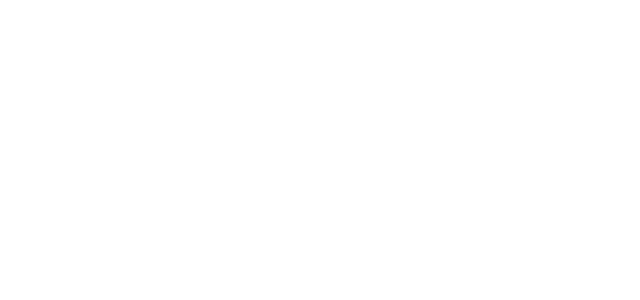
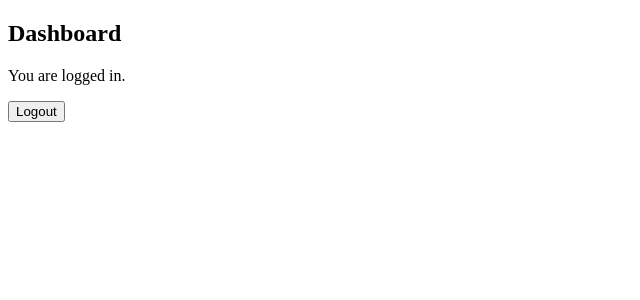
Before and after one commit to Aislinn00/personal_vehicle_management_pj, a React (Vite) app in the folder frontend/: page /dashboard in a window 1280 px wide. Shown: the top 300 px of the page, without its empty margins (0-640 px from the left). Built offline with nearby package versions, Linux system fonts and the light colour scheme; sample sign-in values are in the browser's storage.

Commit message:
implement login and register pages with auth routing and JWT handling

```diff
--- a/frontend/src/App.jsx
+++ b/frontend/src/App.jsx
@@ -2,13 +2,19 @@ import { BrowserRouter, Routes, Route, Navigate } from "react-router-dom";
 import { AuthProvider, useAuth } from "./context/AuthContext";
 import Login from "./auth/Login";
 import Register from "./auth/Register";
+import Dashboard from "./Dashboard";
 
 function AuthRedirect({ children }) {
   const { isAuthenticated } = useAuth();
   return isAuthenticated ? <Navigate to="/dashboard" /> : children;
 }
 
-function App() {
+function PrivateRoute({ children }) {
+  const { isAuthenticated } = useAuth();
+  return isAuthenticated ? children : <Navigate to="/login" />;
+}
+
+export default function App() {
   return (
     <AuthProvider>
       <BrowserRouter>
@@ -29,11 +35,17 @@ function App() {
               </AuthRedirect>
             }
           />
+          <Route
+            path="/dashboard"
+            element={
+              <PrivateRoute>
+                <Dashboard />
+              </PrivateRoute>
+            }
+          />
           <Route path="*" element={<Navigate to="/login" />} />
         </Routes>
       </BrowserRouter>
     </AuthProvider>
   );
 }
-
-export default App;
--- /dev/null
+++ b/frontend/src/Dashboard.jsx
@@ -0,0 +1,13 @@
+import { useAuth } from "./context/AuthContext";
+
+export default function Dashboard() {
+  const { logout } = useAuth();
+
+  return (
+    <div>
+      <h2>Dashboard</h2>
+      <p>You are logged in.</p>
+      <button onClick={logout}>Logout</button>
+    </div>
+  );
+}
```
